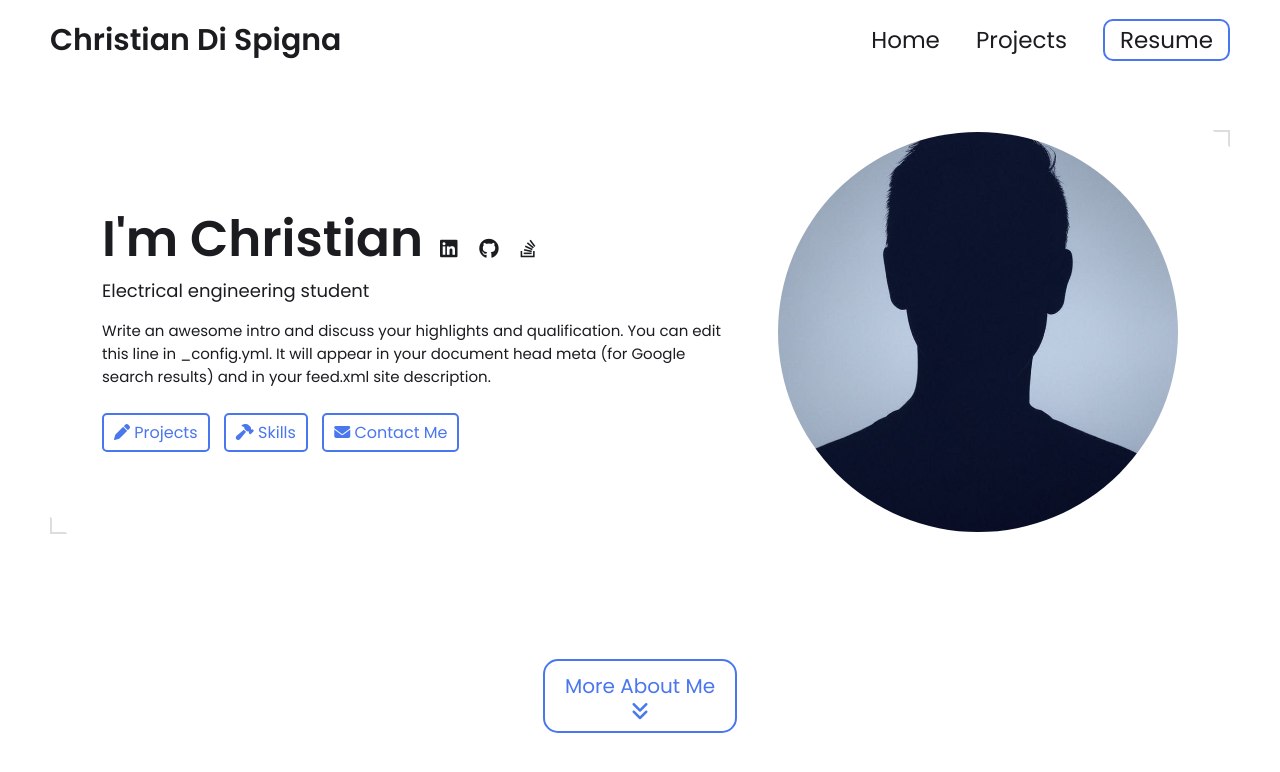
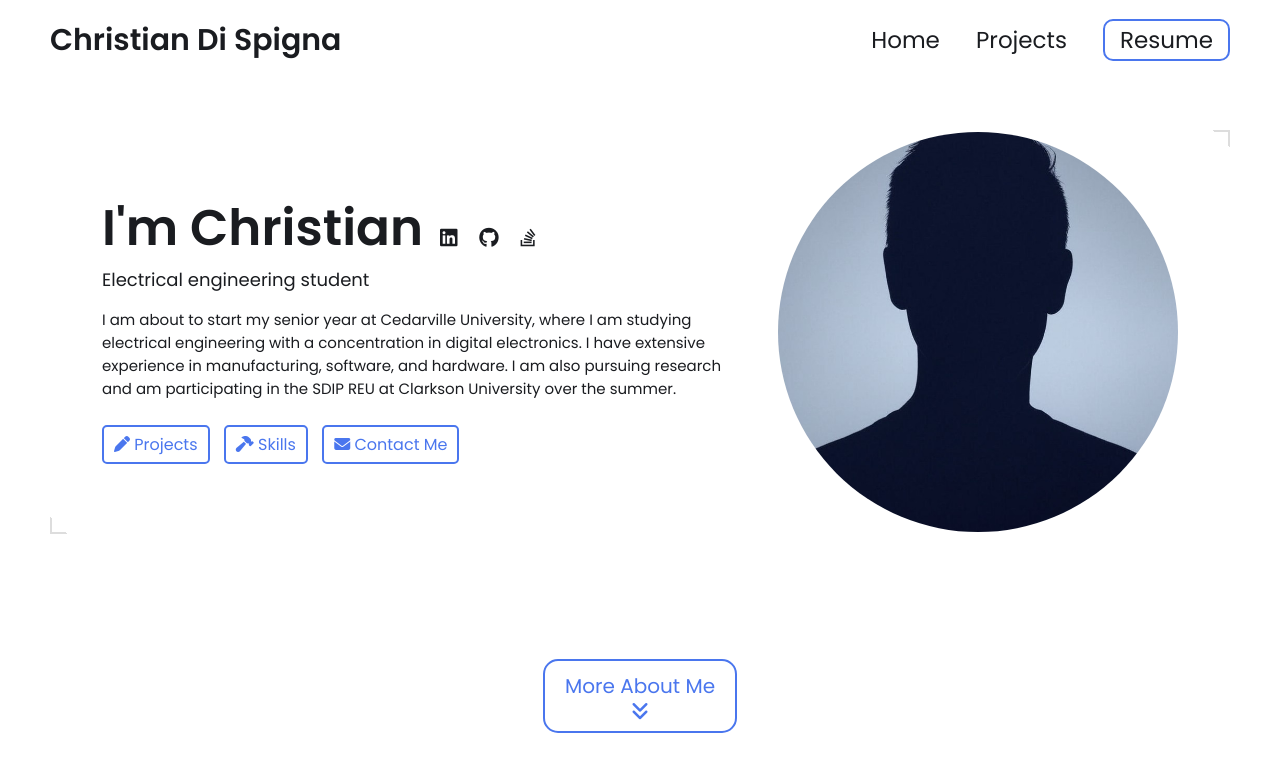
Before and after one commit to christiandispigna/christiandispigna.github.io, a Jekyll site: the page built from index.html, in a window 1280 px wide and 900 px high. Shown: the top 772 px of the window. Built offline with Jekyll 4.4.1, drawn with Linux system fonts in a browser that asks for light colours.

Commit message:
Update _config.yml

```diff
--- a/_config.yml
+++ b/_config.yml
@@ -15,9 +15,9 @@ title: Christian Di Spigna's Portfolio # This is what shows up in the tab of the
 name: Christian Di Spigna
 headline: Electrical engineering student
 description: >- # dont remove this line. this will ignore all new lines until the next section
-  Write an awesome intro and discuss your highlights and qualification. You can edit this
-  line in _config.yml. It will appear in your document head meta (for
-  Google search results) and in your feed.xml site description.
+  I am about to start my senior year at Cedarville University, where I am studying electrical engineering with a concentration in digital electronics.
+  I have extensive experience in manufacturing, software, and hardware. I am also pursuing research and am participating in
+  the SDIP REU at Clarkson University over the summer.
 
 
 # Place your profile image in /assets/images/profile-image/folder and edit the file name
```
